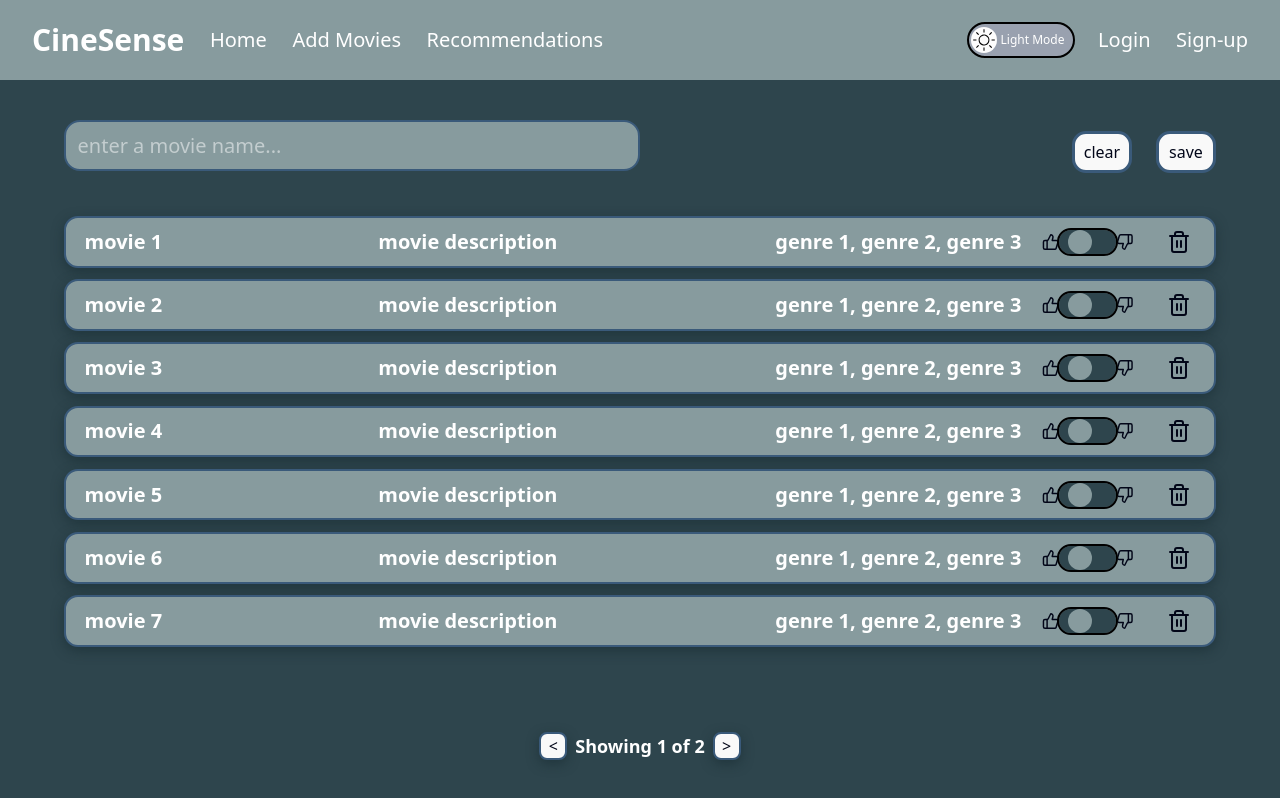
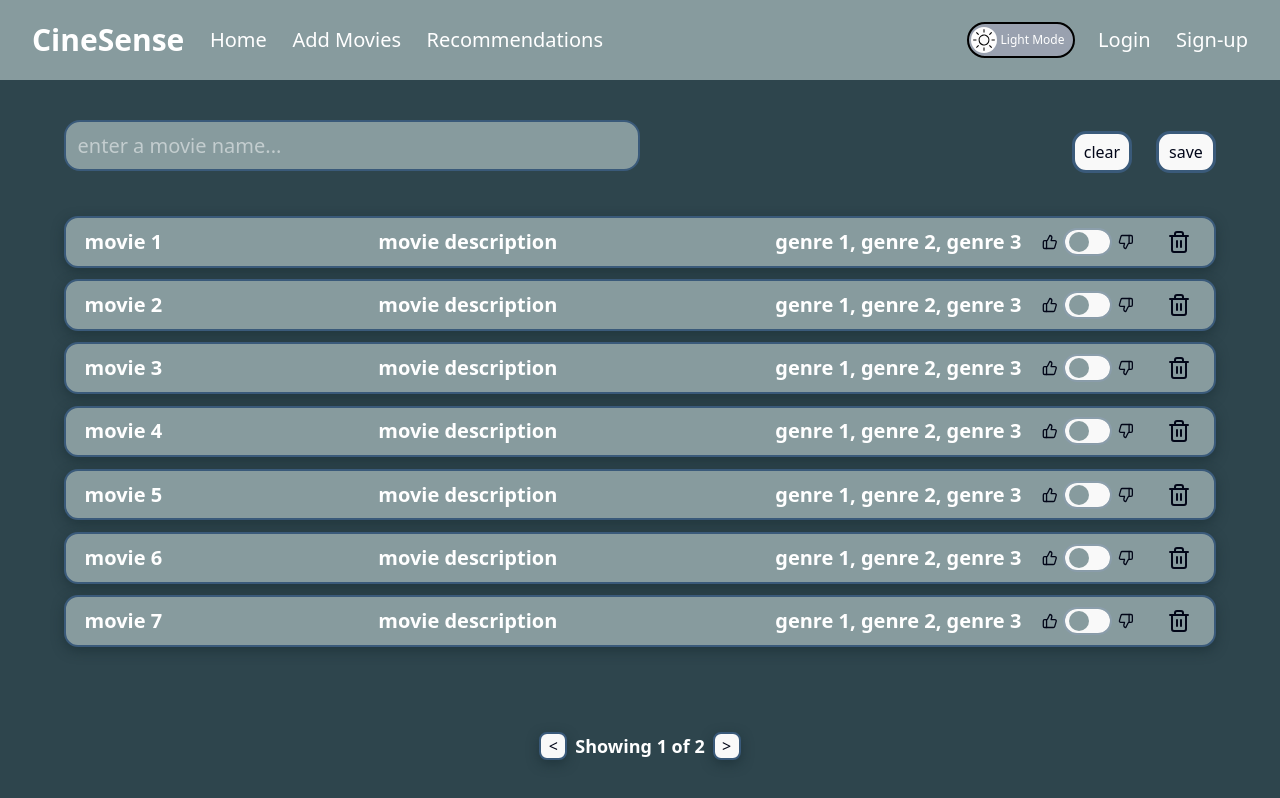
Before and after one commit to Vchen7629/CineSense, a React app in the folder frontend/: page /add-movies in a window 1280 px wide. Built offline with nearby package versions, Linux system fonts and the light colour scheme; the HTML template or start-up script is replaced by a standard one.

Commit message:
chore(add-movies-page): fixing styling

```diff
--- a/frontend/src/features/movie-input/components/likeDislikeSwitch.tsx
+++ b/frontend/src/features/movie-input/components/likeDislikeSwitch.tsx
@@ -6,23 +6,19 @@ export function LikeDislikeSwitch({ className, ...props }: React.ComponentProps<
   return (
     <SwitchPrimitive.Root
       className={cn(
-        "group relative inline-flex h-[1.5rem] w-18 items-center rounded-full justify-between px-2 peer",
-        "!bg-[#2E454D] data-[state=checked]:bg-primary data-[state=unchecked]:bg-input dark:data-[state=unchecked]:bg-input/80",
-        "shadow-xs transition-all outline-2  disabled:cursor-not-allowed disabled:opacity-50",
-        "outline-black",
+        "group relative inline-flex h-6 w-16 items-center rounded-full justify-between px-1 peer",
+        "bg-[#2E454D]",
+        "shadow-xs transition-all outline-2 disabled:cursor-not-allowed disabled:opacity-50",
         className
       )}
       {...props}
     >
       <SwitchPrimitive.Thumb
         className={cn(
-            "absolute left-8.5 h-[1.5rem] w-[1.5rem] rounded-full ml-[-45%]",
-            "bg-[#879B9E]",
-            "pointer-events-none ring-0 transition-transform duration-250",
-            "data-[state=checked]:translate-x-[calc(185%)] data-[state=unchecked]:translate-x-0"
+          "block h-5 w-5 rounded-full bg-[#879B9E] transition-transform duration-200",
+          "translate-x-0 data-[state=checked]:translate-x-[125%]"
         )}
-      >
-      </SwitchPrimitive.Thumb>
+      />
     </SwitchPrimitive.Root>
   )
 }
--- a/frontend/src/features/movie-input/components/moviesDisplay.tsx
+++ b/frontend/src/features/movie-input/components/moviesDisplay.tsx
@@ -33,7 +33,7 @@ const DisplayAddedMovie = ({movieData, setMovieData, setFilteredMovieData}: Disp
                     >
                         {item.genres}
                     </section>
-                    <section className="flex items-center justify-between w-[8%] ">
+                    <section className="flex items-center space-x-2 w-[8%] ">
                         <ThumbsUpIcon/>
                         <LikeDislikeSwitch />
                         <ThumbsDownIcon/>
```
Also changed, not shown: 1 other file (tests, documents, lock files or other folders).
